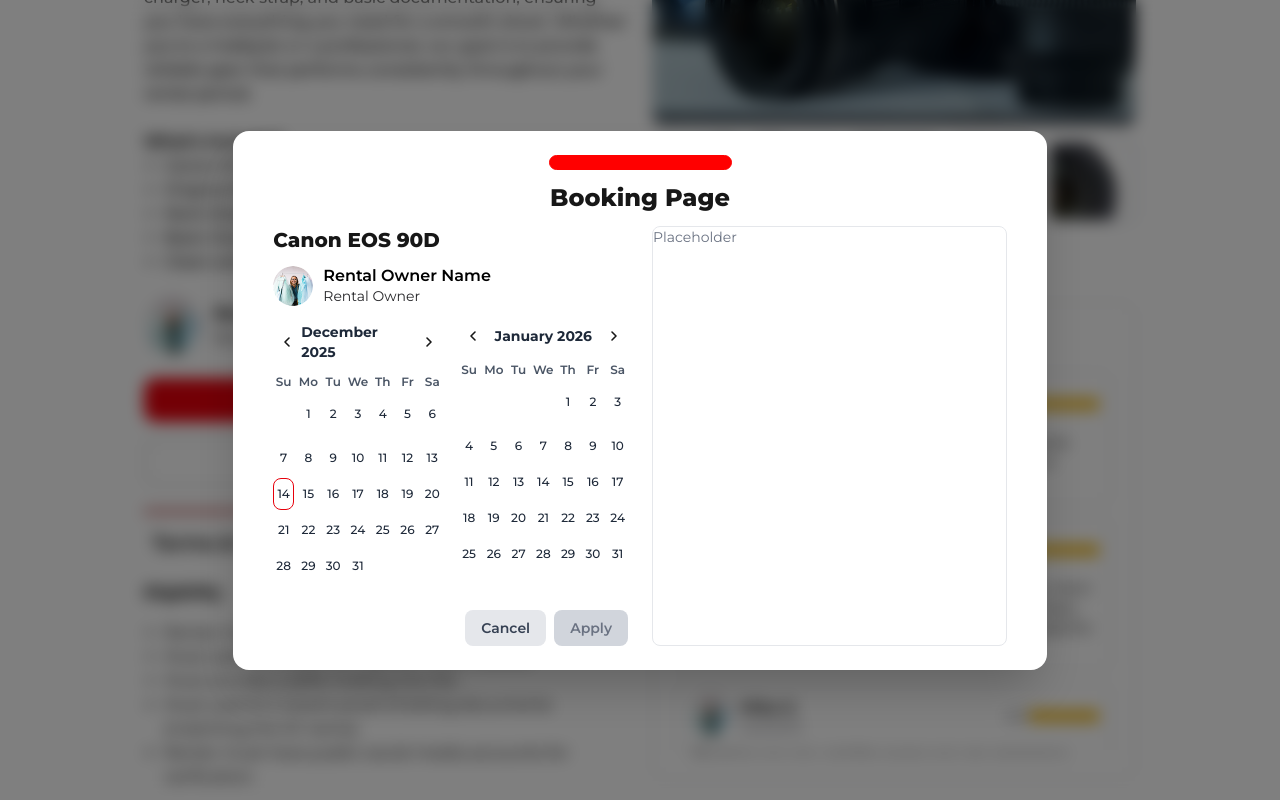
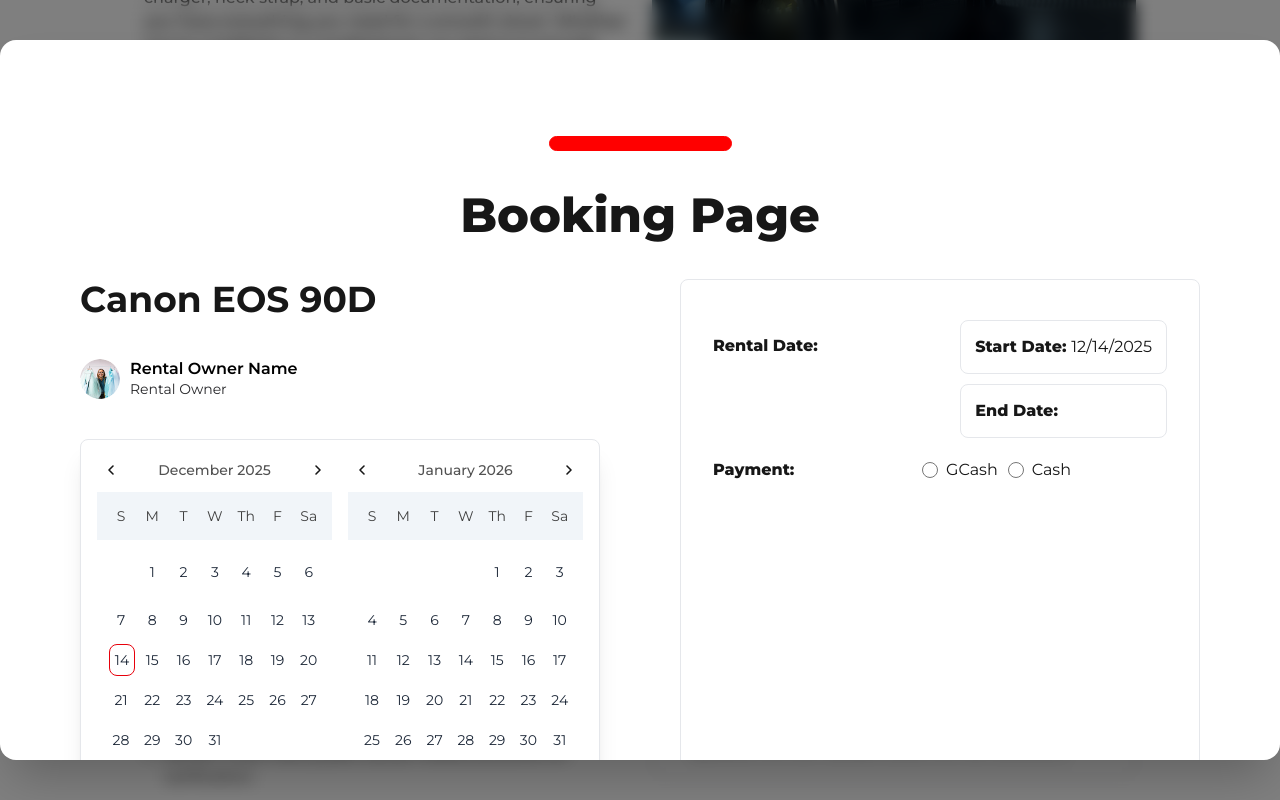
Before and after one commit to gabiuz/Lendr, a Next.js app in the folder client/: page /product-description in a window 1280 px wide. Both pictures are taken after a click on the button "Book Now". Built offline with nearby package versions, Linux system fonts and the light colour scheme.

Commit message:
WIP: booking modal, fixed design and logic of date and added rental details in the 2nd column

```diff
--- a/client/app/components/Booking.jsx
+++ b/client/app/components/Booking.jsx
@@ -9,11 +9,20 @@
     end: null,
   });
   const [monthOffset, setMonthOffset] = useState(0);
+  const [paymentMethod, setPaymentMethod] = useState("");
 
   // Get current month and next month based on offset
   const today = new Date();
-  const currentMonth = new Date(today.getFullYear(), today.getMonth() + monthOffset, 1);
-  const nextMonth = new Date(today.getFullYear(), today.getMonth() + monthOffset + 1, 1);
+  const currentMonth = new Date(
+    today.getFullYear(),
+    today.getMonth() + monthOffset,
+    1
+  );
+  const nextMonth = new Date(
+    today.getFullYear(),
+    today.getMonth() + monthOffset + 1,
+    1
+  );
 
   // Navigation handlers
   const goToPreviousMonth = () => setMonthOffset(monthOffset - 1);
@@ -89,7 +98,7 @@
           key={day}
           onClick={() => !isPast && handleDateClick(date)}
           disabled={isPast}
-          className={`h-8 flex items-center justify-center rounded-lg text-xs font-medium transition-all
+          className={`h-8 px-3 py-3 flex items-center justify-center rounded-lg text-sm font-normal transition-all
             ${
               isPast
                 ? "text-gray-300 cursor-not-allowed"
@@ -130,7 +139,7 @@
               />
             </svg>
           </button>
-          <h3 className="text-sm font-bold text-gray-800">{monthName}</h3>
+          <h3 className="text-sm font-medium text-neutral-600">{monthName}</h3>
           <button
             onClick={goToNextMonth}
             className="p-1.5 hover:bg-gray-200 rounded transition-colors"
@@ -153,17 +162,17 @@
             </svg>
           </button>
         </div>
-        <div className="grid grid-cols-7 gap-1 mb-1">
-          {["Su", "Mo", "Tu", "We", "Th", "Fr", "Sa"].map((day) => (
+        <div className="grid grid-cols-7 gap-2 mb-1 px-3 py-3 bg-slate-100">
+          {["S", "M", "T", "W", "Th", "F", "Sa"].map((day) => (
             <div
               key={day}
-              className="h-6 flex items-center justify-center text-xs font-semibold text-gray-600"
+              className="h-6 w-6 flex items-center justify-center text-sm font-normal text-neutral-700"
             >
               {day}
             </div>
           ))}
         </div>
-        <div className="grid grid-cols-7 gap-1">{days}</div>
+        <div className="grid grid-cols-7 gap-2 px-3 py-3">{days}</div>
       </div>
     );
   };
@@ -176,23 +185,21 @@
           onClick={onClose}
         >
           <div
-            className="bg-white rounded-2xl shadow-2xl w-fit max-w-6xl mx-auto overflow-hidden animate-slideUp max-h-[90vh] flex flex-col"
+            className="bg-white rounded-2xl shadow-2xl w-fit max-w-7xl mx-auto overflow-hidden animate-slideUp max-h-[90vh] flex flex-col"
             onClick={(e) => e.stopPropagation()}
           >
-            <div className="modal-container py-6 px-10 overflow-y-auto">
+            <div className="modal-container py-24 px-20 overflow-y-hidden">
               <div className="red-line mx-auto"></div>
               <div className="modal-header flex justify-between items-center">
-                <h1 className="text-2xl font-extrabold w-full mt-3 flex justify-center">
+                <h1 className="text-5xl font-extrabold w-full mt-10 flex justify-center">
                   Booking Page
                 </h1>
               </div>
-              <div className="modal-body mt-3 grid grid-cols-2 gap-6">
-                <div className="calendar-column w-full">
+              <div className="modal-body mt-10 grid grid-cols-2 gap-20">
+                <div className="calendar-column w-full flex flex-col gap-6">
                   {/* Booking Details */}
                   <div className="product-info mb-3">
-                    <h3 className="text-xl font-extrabold mb-1">
-                      Canon EOS 90D
-                    </h3>
+                    <h3 className="text-4xl font-bold mb-1">Canon EOS 90D</h3>
                   </div>
                   <div className="inline-flex justify-start items-center gap-2.5 mb-4">
                     <Image
@@ -203,21 +210,22 @@
                       alt="profile photo image"
                     />
                     <div className="w-52 inline-flex flex-col justify-start items-start">
-                      <div className="self-stretch justify-start text-black text-base font-semibold font-['Montserrat'] leading-5">
+                      <div className="self-stretch justify-start text-black text-base font-semibold leading-5">
                         Rental Owner Name
                       </div>
-                      <div className="self-stretch justify-start text-zinc-800 text-sm font-normal font-['Montserrat'] leading-5">
+                      <div className="self-stretch justify-start text-zinc-800 text-sm font-normal leading-5">
                         Rental Owner
                       </div>
                     </div>
                   </div>
                   {/* Two Months Side by Side */}
+                  <div className="border border-gray-200 rounded-lg p-4 shadow-xl">
                     <div className="flex gap-4">
-                    <div className="flex-1">{renderCalendar(currentMonth)}</div>
+                      <div className="flex-1">
+                        {renderCalendar(currentMonth)}
+                      </div>
                       <div className="flex-1">{renderCalendar(nextMonth)}</div>
                     </div>
-
-
                     <div className="flex items-center justify-end gap-2 mt-4">
                       {/* Selected Dates Display */}
                       {selectedDates.start && (
@@ -257,11 +265,61 @@
                       </button>
                     </div>
                   </div>
+                </div>
 
                 {/* Second Column - Placeholder */}
                 <div className="rental-details w-full">
-                  <div className="border border-gray-200 rounded-lg h-full">
-                    <p className="text-gray-500 text-sm">Placeholder</p>
+                  <div className="border border-gray-200 rounded-lg h-full px-8 py-10">
+                    <div className="rental-date-container flex justify-between items-start gap-4">
+                      <h2 className="font-extrabold text-base pt-3.5">
+                        Rental Date:
+                      </h2>
+                      <div className="dates flex flex-col gap-2.5">
+                        <p className="font-extrabold text-base border border-gray-200 p-3.5 rounded-lg">
+                          Start Date:{" "}
+                          <span className="font-normal">
+                            {selectedDates.start
+                              ? selectedDates.start.toLocaleDateString()
+                              : today.toLocaleDateString()}
+                          </span>
+                        </p>
+                        <p className="font-extrabold text-base border border-gray-200 p-3.5 rounded-lg">
+                          End Date:{" "}
+                          <span className="font-normal">
+                            {selectedDates.end
+                              ? selectedDates.end.toLocaleDateString()
+                              : "   "}
+                          </span>
+                        </p>
+                      </div>
+                    </div>
+                    <div className="payment-container flex items-center justify-between pt-5 pr-24">
+                      <h2 className="font-extrabold text-base">Payment:</h2>
+                      <div className="payment flex gap-2.5">
+                        <label className="flex items-center gap-2 cursor-pointer">
+                          <input
+                            type="radio"
+                            name="paymentMethod"
+                            value="gcash"
+                            checked={paymentMethod === "gcash"}
+                            onChange={(e) => setPaymentMethod(e.target.value)}
+                            className="w-4 h-4 cursor-pointer"
+                          />
+                          <span className="text-base font-normal">GCash</span>
+                        </label>
+                        <label className="flex items-center gap-2 cursor-pointer">
+                          <input
+                            type="radio"
+                            name="paymentMethod"
+                            value="cash"
+                            checked={paymentMethod === "cash"}
+                            onChange={(e) => setPaymentMethod(e.target.value)}
+                            className="w-4 h-4 cursor-pointer"
+                          />
+                          <span className="text-base font-normal">Cash</span>
+                        </label>
+                      </div>
+                    </div>
                   </div>
                 </div>
               </div>
```
Lines whose indentation alone changed are shown as unchanged.
